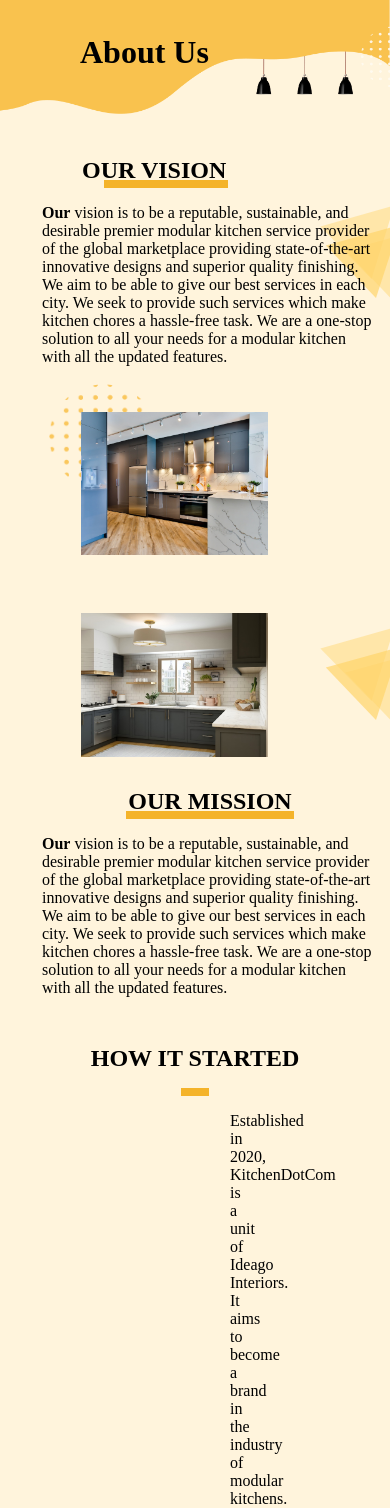
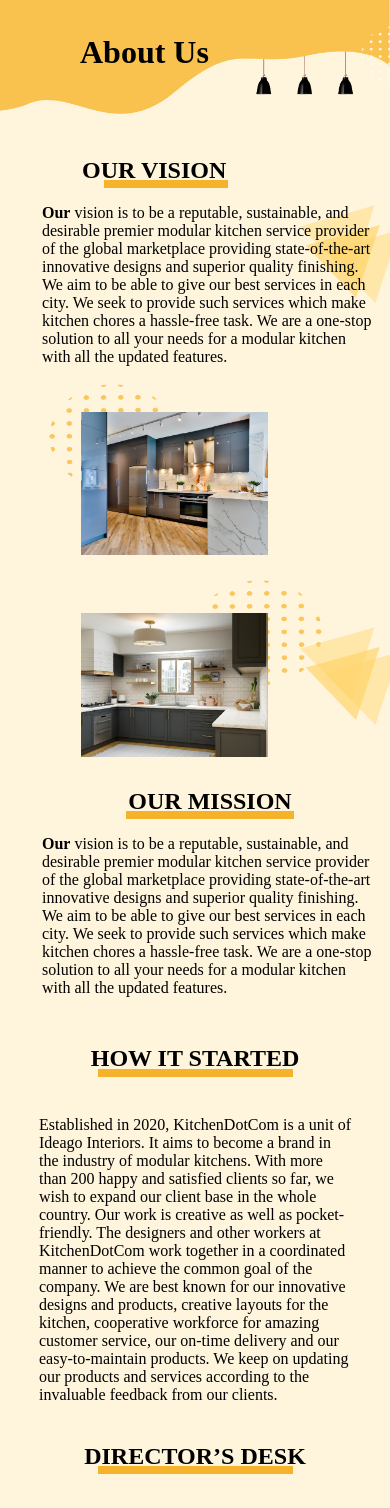
Before and after one commit to jalaj711/kitchendotcom-redesign, a Next.js app: page /about_us in a window 390 px wide. Shown: the top 1508 px of the page. Built offline with nearby package versions, Linux system fonts and the light colour scheme; a web font is replaced by a local one.

Commit message:
about us responsive done

```diff
--- a/pages/about_us/styles.module.scss
+++ b/pages/about_us/styles.module.scss
@@ -14,10 +14,22 @@
 }
 
 @media (max-width: 600px) {
+  .container {
+    overflow-x: hidden;
+  }
   .ourvision {
     flex-direction: column;
     position: relative;
   }
+  .started1 {
+    display: flex;
+    flex-direction: column;
+    align-items: center;
+    justify-content: space-evenly;
+    margin: 10% !important;
+    padding: 0% !important;
+  }
+
   .line {
     position: absolute;
     width: 37% !important;
@@ -29,6 +41,17 @@
     position: absolute;
     width: 50% !important ;
     margin-top: -7%;
+  }
+  .line2,
+  .line3 {
+    position: absolute;
+    width: 50% !important;
+    margin-top: -6% !important;
+  }
+  .img2 {
+    position: absolute;
+    width: 54% !important;
+    height: 45% !important;
   }
   .paracontainer {
     flex-direction: column;
@@ -45,12 +68,19 @@
     top: 1% !important;
     left: 10% !important;
   }
+  .dots3 {
+    position: absolute;
+    width: 35%;
+    height: 60%;
+    top: -13% !important;
+    left: 4% !important;
+  }
   .triangles4 {
     position: absolute;
     width: 40%;
     height: 40%;
 
-    left: 75% !important;
+    left: 70% !important;
     top: 10% !important;
   }
   .triangles {
@@ -58,11 +88,15 @@
     width: 40%;
     height: 40%;
 
-    left: 75% !important;
+    left: 70% !important;
     top: 60% !important;
   }
-  .dots{
-    width: 30% !important;
+  .dots1 {
+    position: absolute;
+
+    width: 35%;
+    height: 60%;
+    top: -2% !important;
   }
 }
 
@@ -128,13 +162,12 @@
 .dots {
   position: absolute;
   top: -60px;
-  z-index: 0 !important;
 }
 .dots1 {
   position: absolute;
   left: 50%;
   top: -60px;
-  z-index: -1;
+  z-index: 0;
 }
 .triangles {
   position: absolute;
```
Also changed, not shown: pages/Landing/index.js (added, +20 -0 lines), pages/Landing/styles.module.scss (added, +16 -0 lines), pages/about_us/index.js (+14 -12 lines), assets/LandingBG.png (added).
